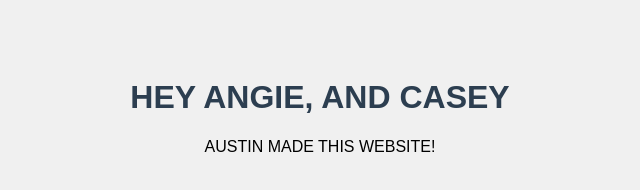
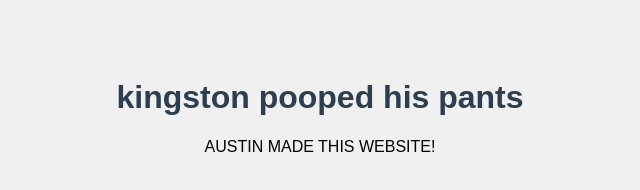
Before and after one commit to besharsefieldguides-code/besharse-website, a plain HTML site: page index.html in a window 1280 px wide. Shown: the whole page, without its empty margins (320-960 px from the left). Drawn offline with Linux system fonts and the light colour scheme.

Commit message:
Update index.html

```diff
--- a/index.html
+++ b/index.html
@@ -8,7 +8,7 @@
     </style>
 </head>
 <body>
-    <h1>HEY ANGIE, AND CASEY</h1>
+    <h1>kingston pooped his pants</h1>
     <p>AUSTIN MADE THIS WEBSITE!</p>
 </body>
 </html>
```
